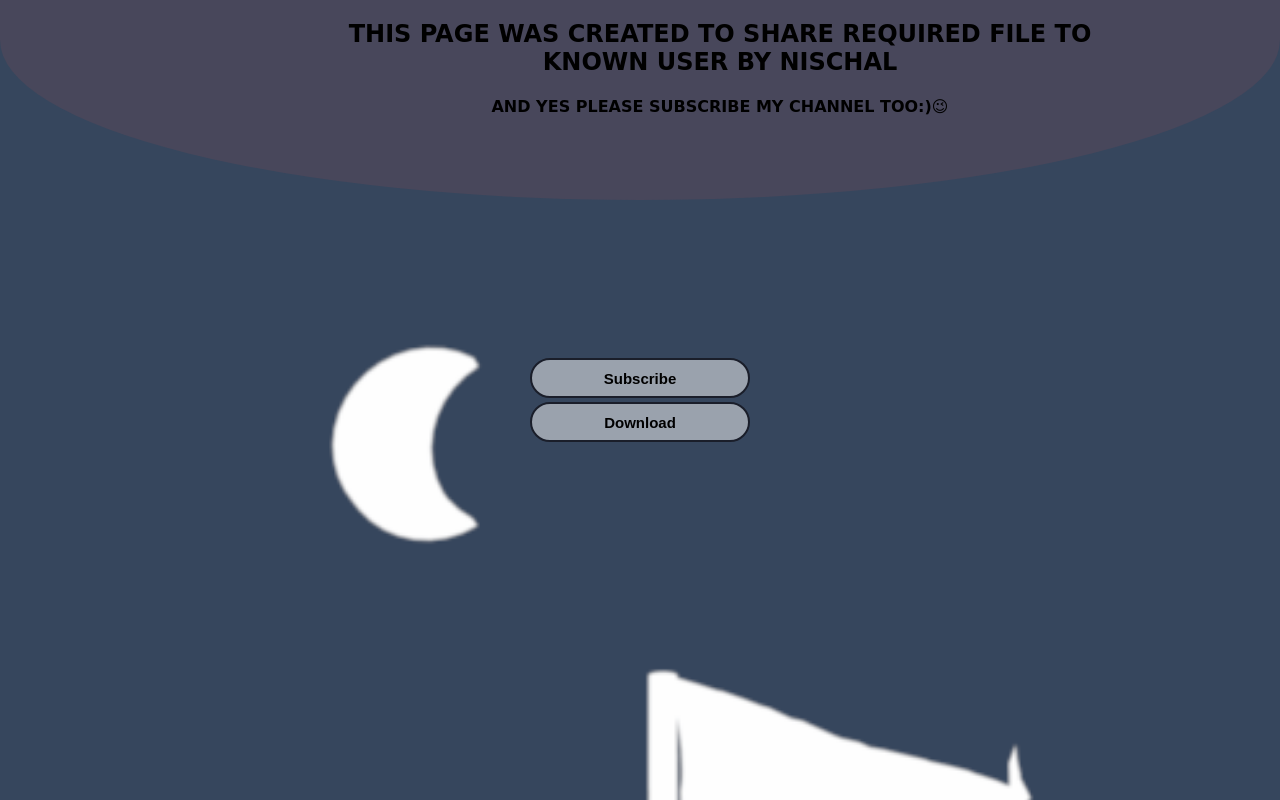
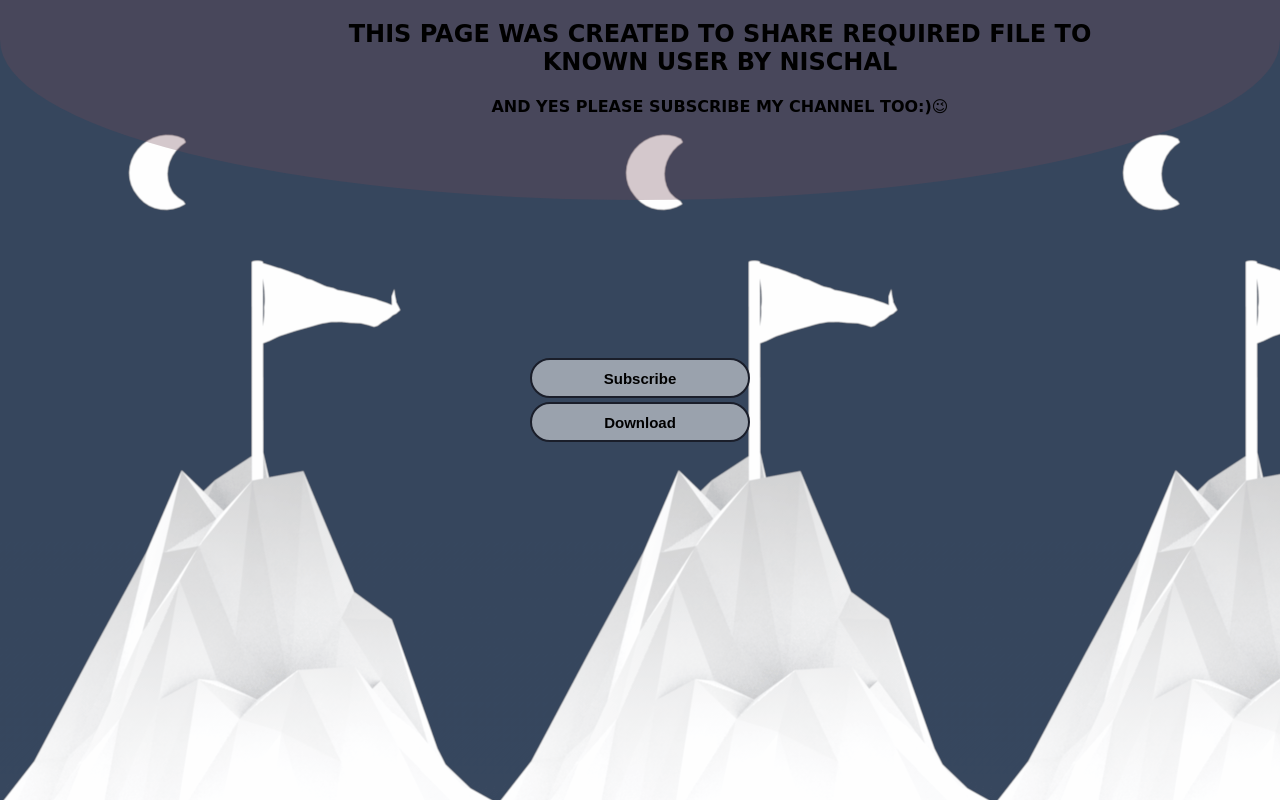
Before and after one commit to errornischal/errorshare, a plain HTML site: page index.html in a window 1280 px wide. Drawn offline with Linux system fonts and the light colour scheme.

Commit message:
Update stylee.css

```diff
--- a/stylee.css
+++ b/stylee.css
@@ -3,7 +3,7 @@ body{
 	padding: 0;
 	font-family: cursive;
 	background-image: url(back.gif);
-	background-size: cover;
+	background-siz;
 }
 .nischal{
 	width: 400px;
```
